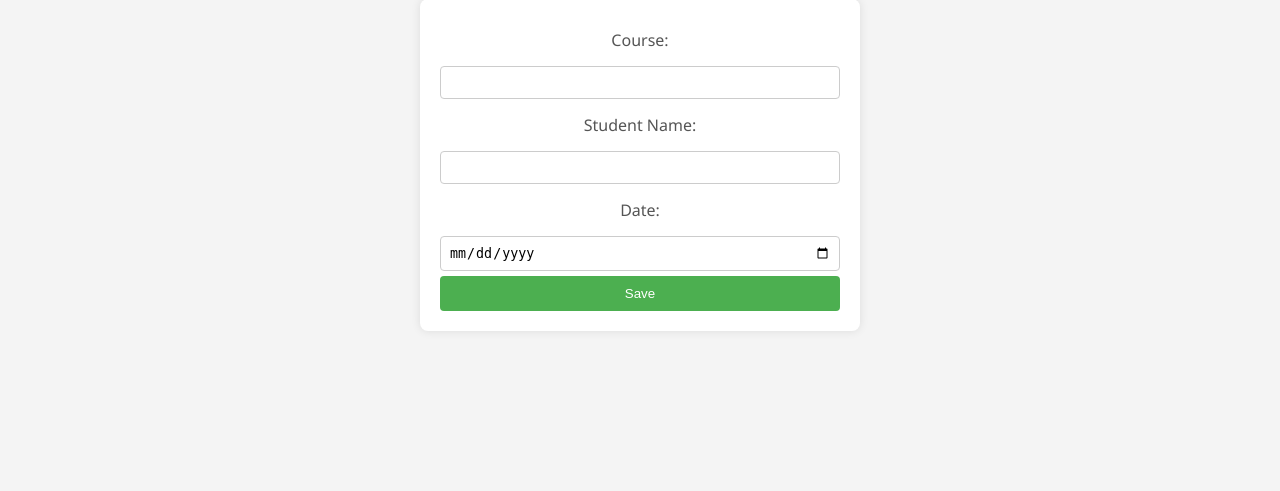
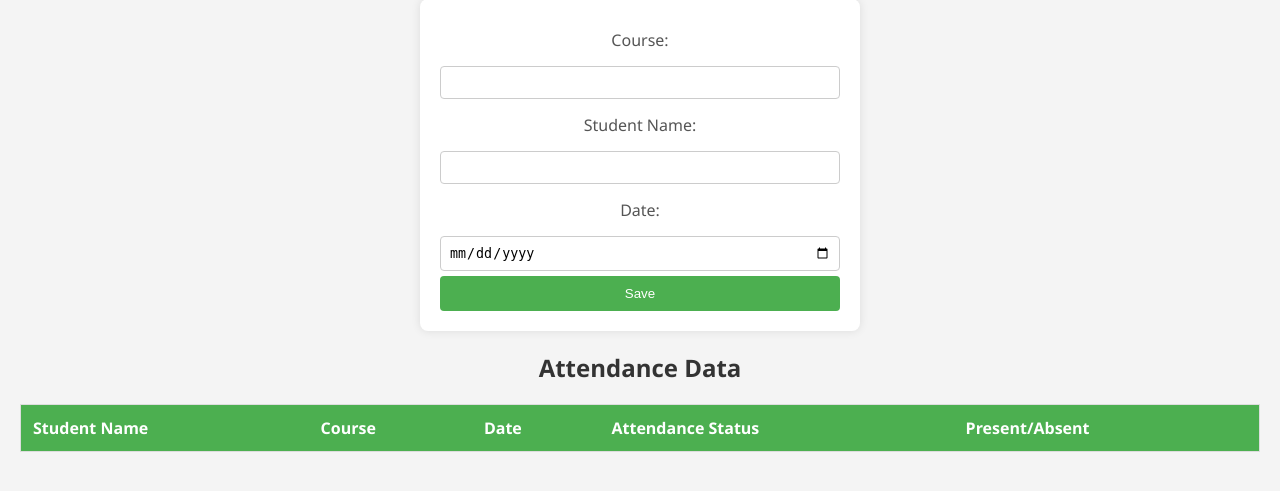
Before and after one commit to KhushiJain2004/Attendance-management-system-Devops-lab-, a Django app: template ATTENDANCE_MANAGEMENT_SYSTEM/template/markStudentAttendance.html in a window 1280 px wide. Shown: the part 74-565 px from the top of the page. Run offline with Django 4.2, Linux system fonts and the light colour scheme; the template is opened without the code that fills it, so the values that code supplies are empty.

Commit message:
Update markStudentAttendance.html

```diff
--- a/ATTENDANCE_MANAGEMENT_SYSTEM/template/markStudentAttendance.html
+++ b/ATTENDANCE_MANAGEMENT_SYSTEM/template/markStudentAttendance.html
@@ -115,3 +115,39 @@
 
         <button type="button" onclick="saveAttendance()">Save</button>
     </form>
+    <h2>Attendance Data</h2>
+
+    <table>
+        <thead>
+            <tr>
+                <th>Student Name</th>
+                <th>Course</th>
+                <th>Date</th>
+                <th>Attendance Status</th>
+                <th>Present/Absent</th>
+            </tr>
+        </thead>
+        <tbody id="attendanceTableBody">
+            <!-- Attendance data will be dynamically added here -->
+        </tbody>
+    </table>
+
+    <script>
+        function saveAttendance() {
+            var course = document.getElementById("course").value;
+            var studentName = document.getElementById("studentName").value;
+            var date = document.getElementById("date").value;
+
+            if (course && studentName && date) {
+                alert(`Saving ${studentName} for ${course} on ${date}`);
+                // You can implement backend logic here to store the attendance data
+
+                // Update the table with the new attendance data
+                updateAttendanceTable(studentName, course, date, "Present");
+
+                // Reset the form after saving attendance
+                document.getElementById("attendanceForm").reset();
+            } else {
+                alert("Please fill in all fields.");
+            }
+        }
```
